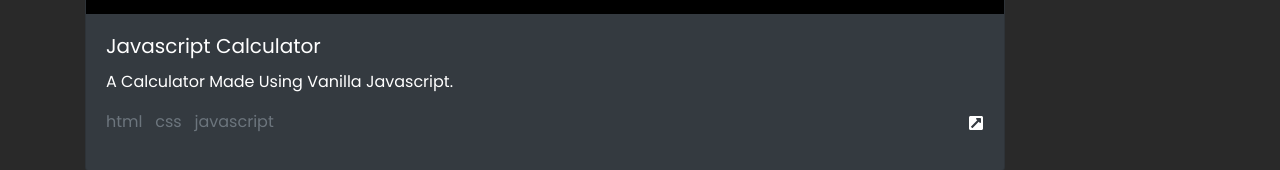
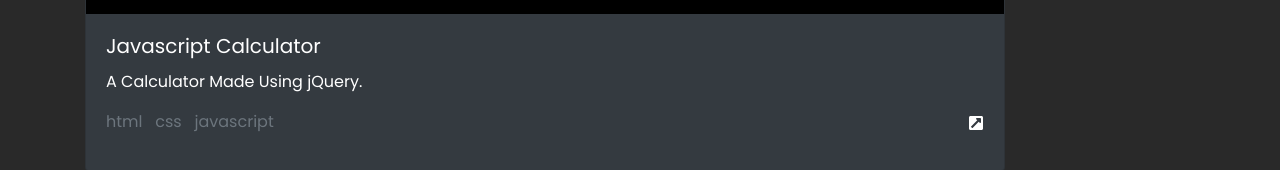
Before and after one commit to RhnSharma/React_test, a React (Create React App) app in the folder client/: page / in a window 1280 px wide. Shown: the part 3046-3216 px from the top of the page. Built offline with nearby package versions, Linux system fonts and the light colour scheme.

Commit message:
Made a change

```diff
--- a/client/src/components/ProjectsPage.js
+++ b/client/src/components/ProjectsPage.js
@@ -32,7 +32,7 @@ const ProjectsPage = (props) => {
           <img className="card-img-top" src={calculator} alt="Calculator app"></img>
           <div className="card-body">
             <h5 className="card-title"> Javascript Calculator</h5>
-            <p className="card-text">A Calculator Made Using Vanilla Javascript.</p>
+            <p className="card-text">A Calculator Made Using jQuery.</p>
             <div className='sub'>
             <div className='subleft'>
             <p className='text-muted'>html &nbsp; css &nbsp; javascript</p>
```
